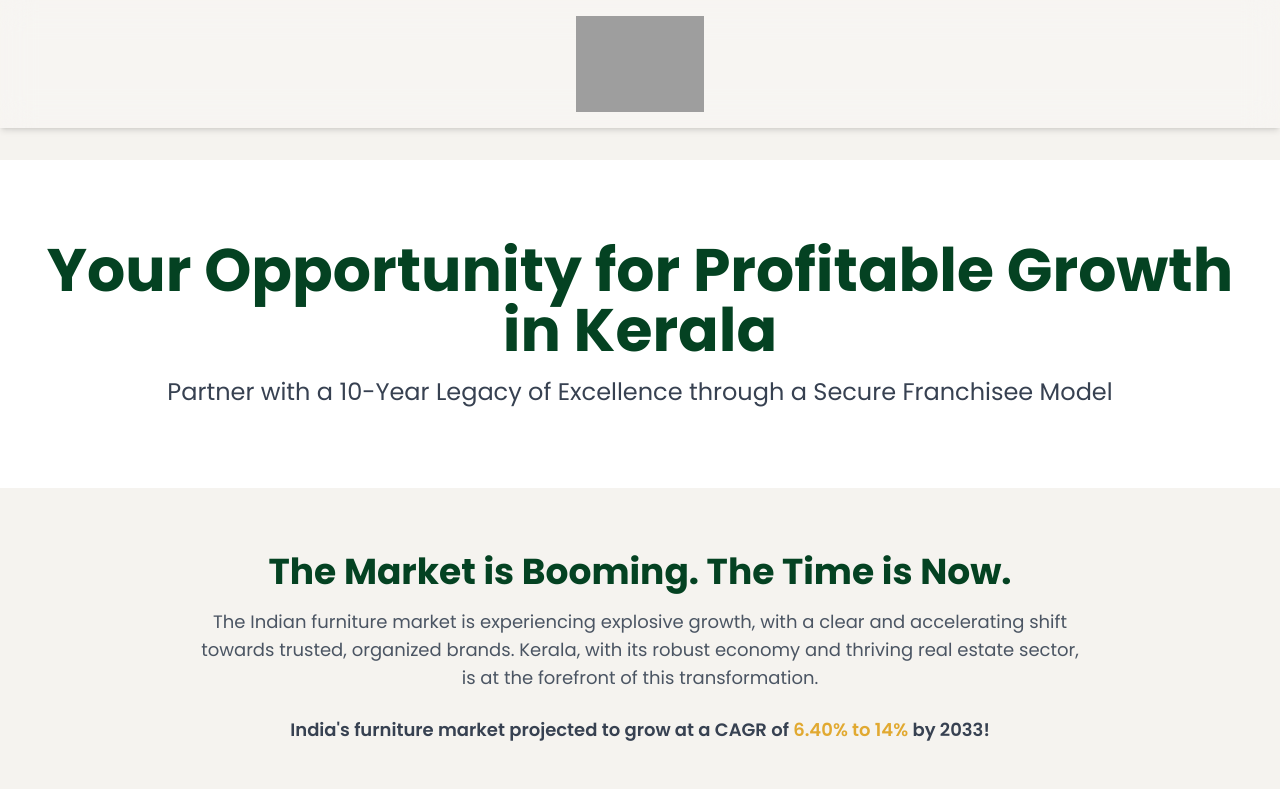
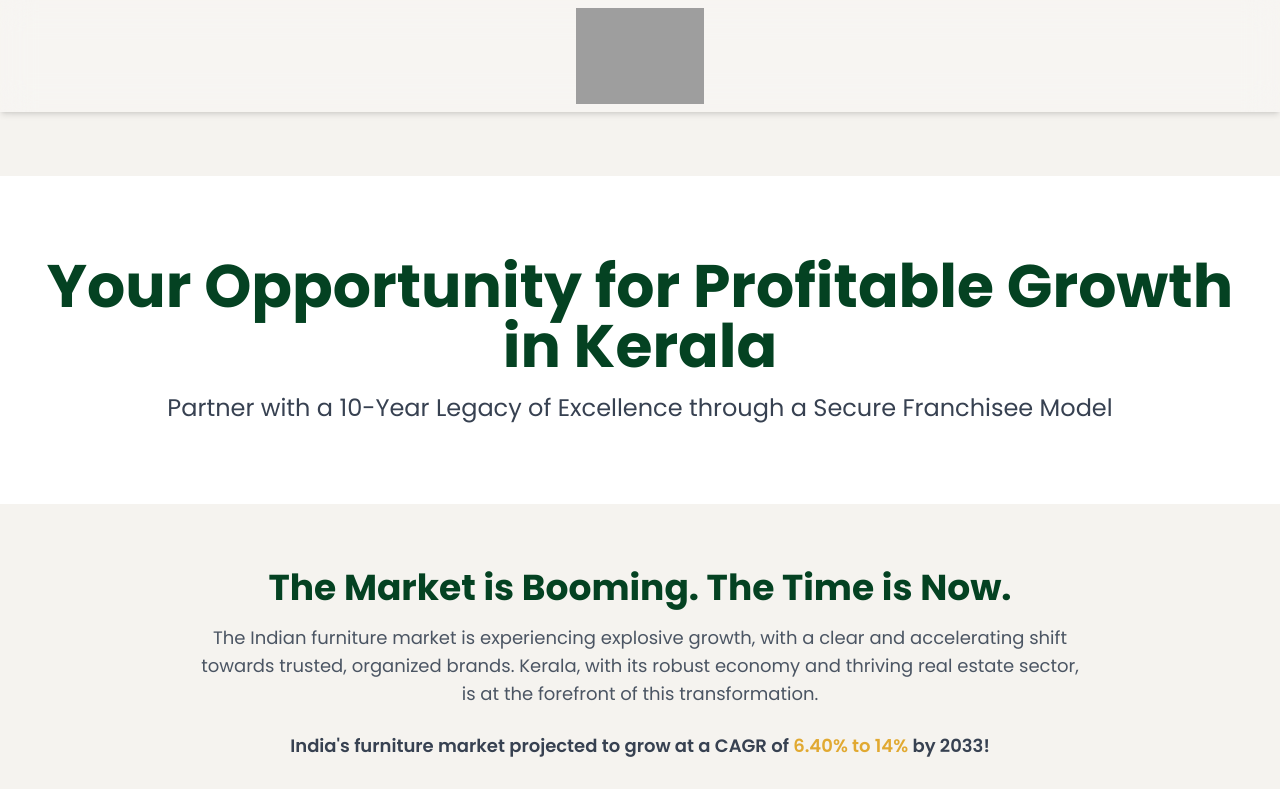
Before and after one commit to Ardelsalm/Franchisee-Eng, a plain HTML site: page index.html in a window 1280 px wide. Shown: the top 789 px of the page. Drawn offline with nearby package versions, Linux system fonts and the light colour scheme; grey boxes are pictures that could not be loaded.

Commit message:
Update index.html

```diff
--- a/index.html
+++ b/index.html
@@ -30,11 +30,11 @@
 <body class="bg-brand-light">
 
     <!-- Fixed Header Banner -->
-    <header class="fixed top-0 left-0 w-full bg-white/20 backdrop-blur-lg shadow-md z-50 py-4 text-center">
-        <img src="https://i.postimg.cc/Hnm6dFkZ/Sabhan-Furniture-Interior-Logo-png.png" alt="Sabhan Furniture & Interiors Logo" class="mx-auto h-16 md:h-20 lg:h-24">
+    <header class="fixed top-0 left-0 w-full bg-white/20 backdrop-blur-lg shadow-md z-50 py-1 md:py-2 text-center">
+        <img src="https://i.postimg.cc/Hnm6dFkZ/Sabhan-Furniture-Interior-Logo-png.png" alt="Sabhan Furniture & Interiors Logo" class="mx-auto h-12 sm:h-16 md:h-20 lg:h-24">
     </header>
 
-    <main class="pt-32 md:pt-36 lg:pt-40"> <!-- Adjusted padding-top to prevent content from going under fixed header -->
+    <main class="pt-24 sm:pt-28 md:pt-36 lg:pt-44"> <!-- Adjusted padding-top to prevent content from going under fixed header -->
         <!-- Hero Section (Content starts after header) -->
         <section class="bg-white text-center py-20 px-4">
             <h1 class="text-4xl md:text-6xl font-bold leading-tight mb-4 text-brand-primary">Your Opportunity for Profitable Growth in Kerala</h1>
```
